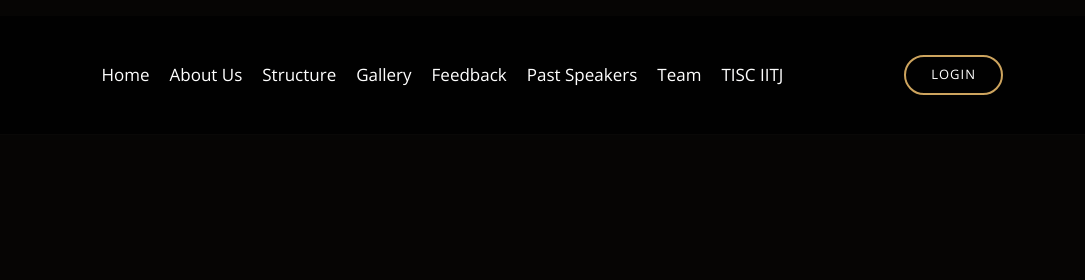
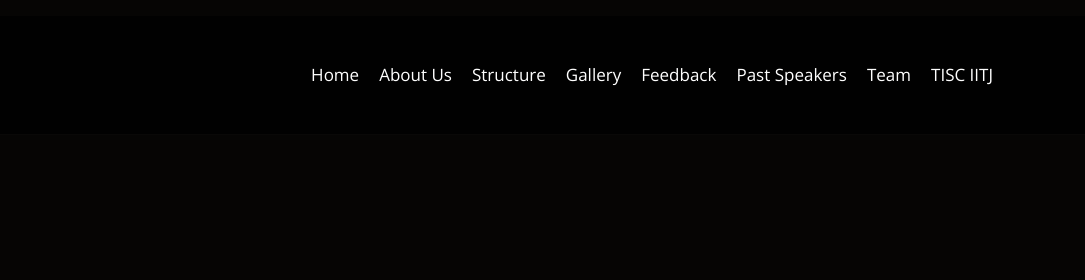
Before and after one commit to sahaniaditya/E-cell_Website, a plain HTML site: page index.html in a window 1280 px wide. Shown: the top 280 px of the page, 195-1280 px from the left. Drawn offline with nearby package versions, Linux system fonts and the light colour scheme; a script that the page names is missing; a web font is replaced by a local one.

Commit message:
Update index.html

```diff
--- a/index.html
+++ b/index.html
@@ -43,10 +43,10 @@
         </ul>
         <i class="bi bi-list mobile-nav-toggle"></i>
       </nav>
-      <div class="popup" onclick="popupFunction()">
+<!--       <div class="popup" onclick="popupFunction()">
         <a id="login" href="#" class="book-a-table-btn scrollto d-none d-lg-flex">Login</a>
         <span class="popuptext" id="myPopup">not functional yet :)</span>
-      </div>
+      </div> -->
     </div>
   </header>
   <!-- End Header -->
```
